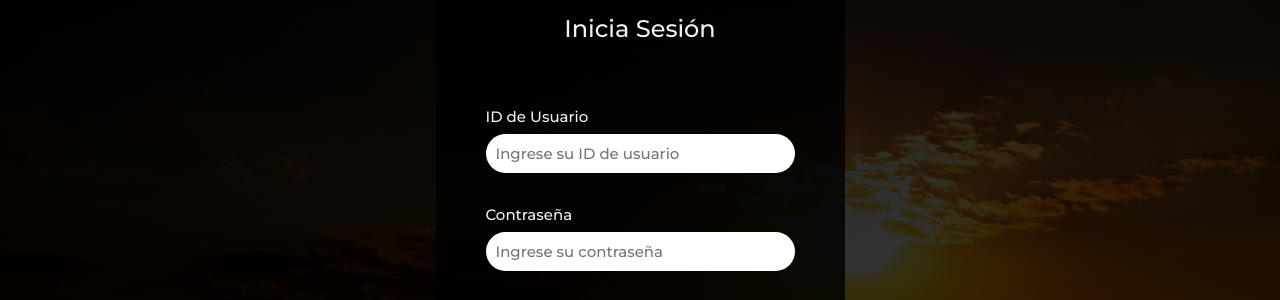
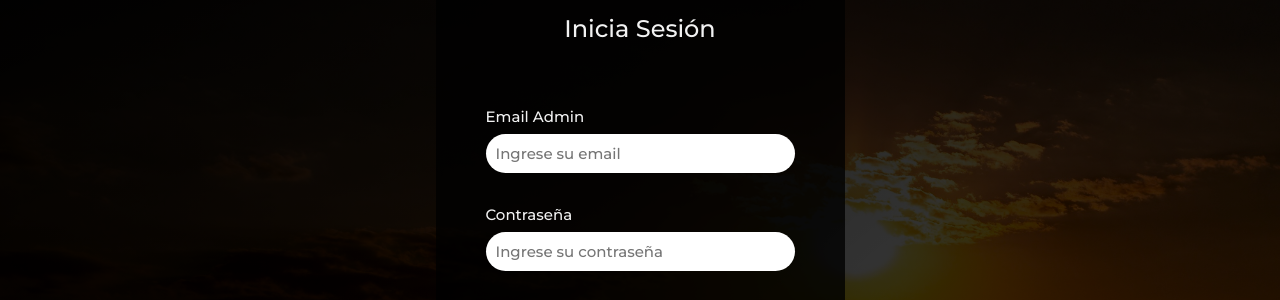
Before and after one commit to rromina/proyectoCoderwise, a PHP site: the page made by src/vista/dashboard_admin/backoffice-login.php in a window 1280 px wide. Shown: the part 236-536 px from the top of the page. Run offline with PHP 8.4, Linux system fonts and the light colour scheme; the template is opened without the code that fills it, so the values that code supplies are empty; some libraries are stand-ins or nearby versions.

Commit message:
Terminado y Testeado

```diff
--- a/src/vista/dashboard_admin/backoffice-login.php
+++ b/src/vista/dashboard_admin/backoffice-login.php
@@ -15,8 +15,8 @@
         <h3>Inicia Sesión</h3>
         <form>
             <div class="login-input">
-                <label for="">ID de Usuario</label>
-                <input type="email" id="email" placeholder="Ingrese su ID de usuario">
+                <label for="">Email Admin</label>
+                <input type="email" id="email" placeholder="Ingrese su email">
             </div>
             <div class="login-input">
                 <label for="">Contraseña</label>
--- a/src/vista/dashboard_admin/backoffice-noticias.php
+++ b/src/vista/dashboard_admin/backoffice-noticias.php
@@ -35,7 +35,7 @@
                     </div>
                     <div class="news-input">
                         <label for="">Descripción</label>
-                        <textarea name="Descripcion" id="" cols="30" rows="10"></textarea>
+                        <textarea name="Descripcion" id="" cols="30" rows="10" style="resize: none;"></textarea>
                     </div>
 
                     <input type="hidden" name="Fecha" id="Fecha">
```
